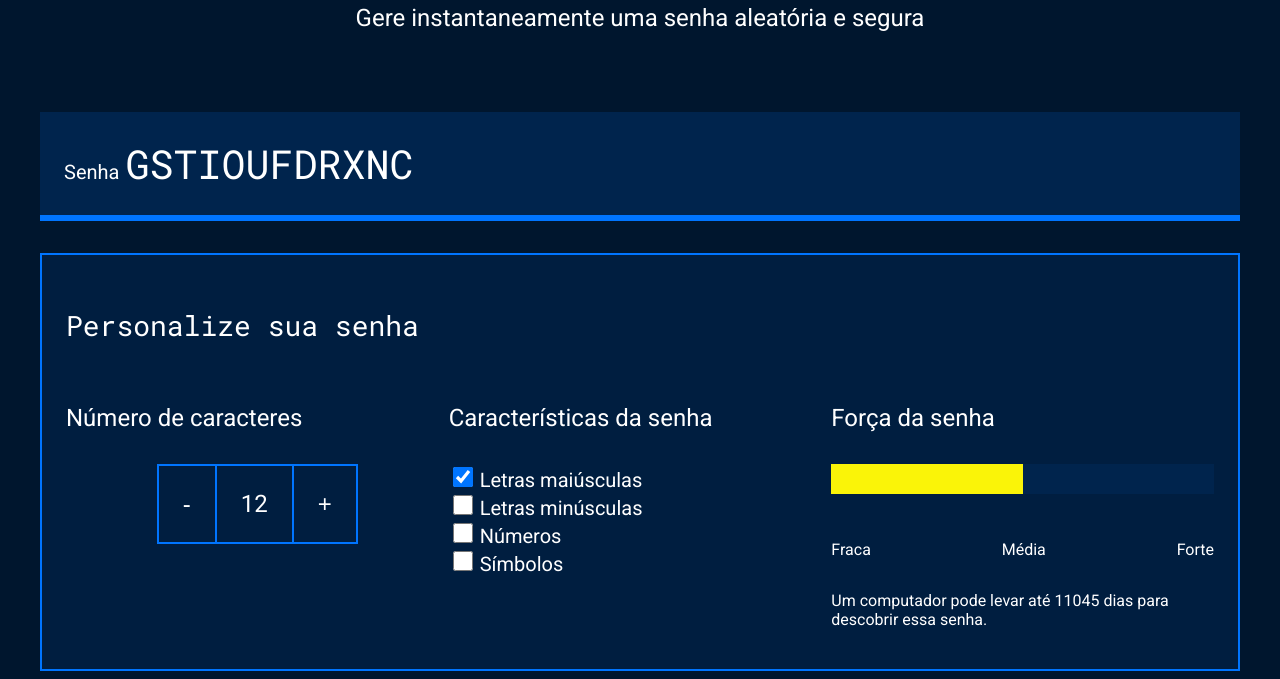
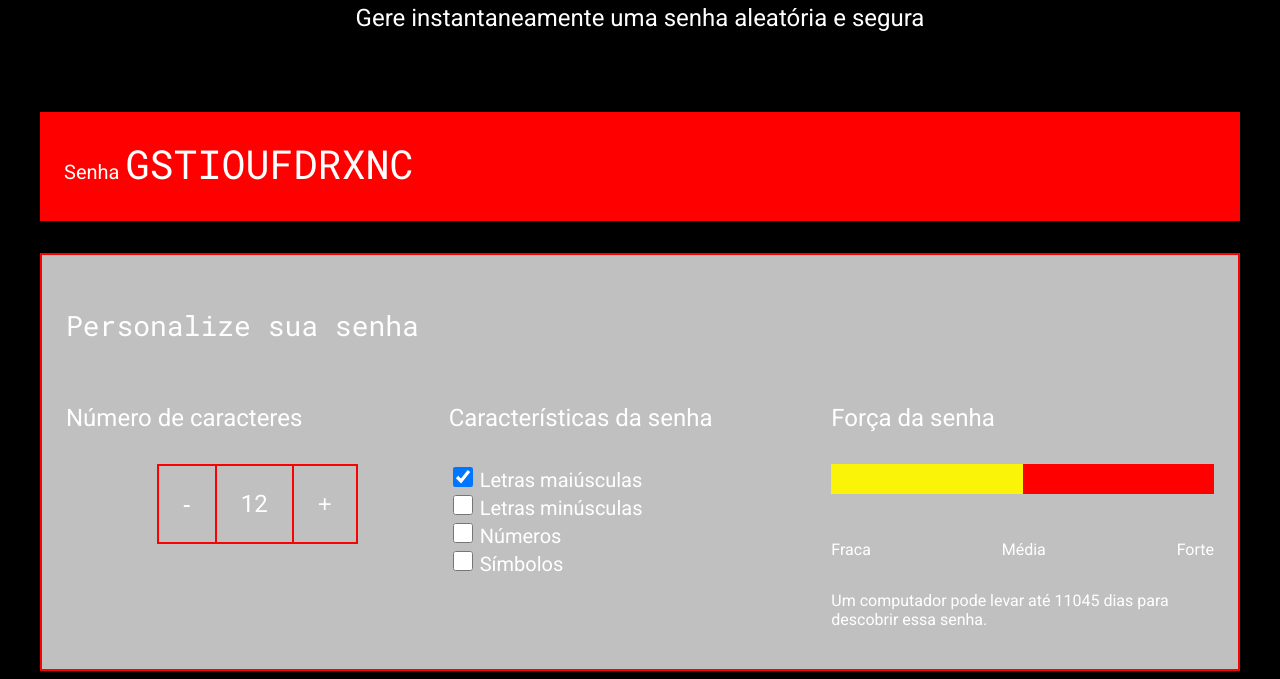
Before and after one commit to AlexsandroLara/PROJETO-GERADOR-DE-SENHAS, a plain HTML site: page index.html in a window 1280 px wide. Shown: the part 214-893 px from the top of the page. Drawn offline with Linux system fonts and the light colour scheme.

Commit message:
Update style.css

```diff
--- a/style.css
+++ b/style.css
@@ -2,10 +2,10 @@
 
 :root {
     --branco: white;
-    --cor-de-fundo: #00162E;
-    --fundo-senha: #00244D;
-    --fundo-texto: #001E40;
-    --borda: #0075FF;
+    --cor-de-fundo: #000000;
+    --fundo-senha: #ff0000;
+    --fundo-texto: #c0c0c0;
+    --borda: #ff0000;
     --roboto: 'Roboto', sans-serif;
     --roboto-mono: 'Roboto Mono', monospace;
 }
```
